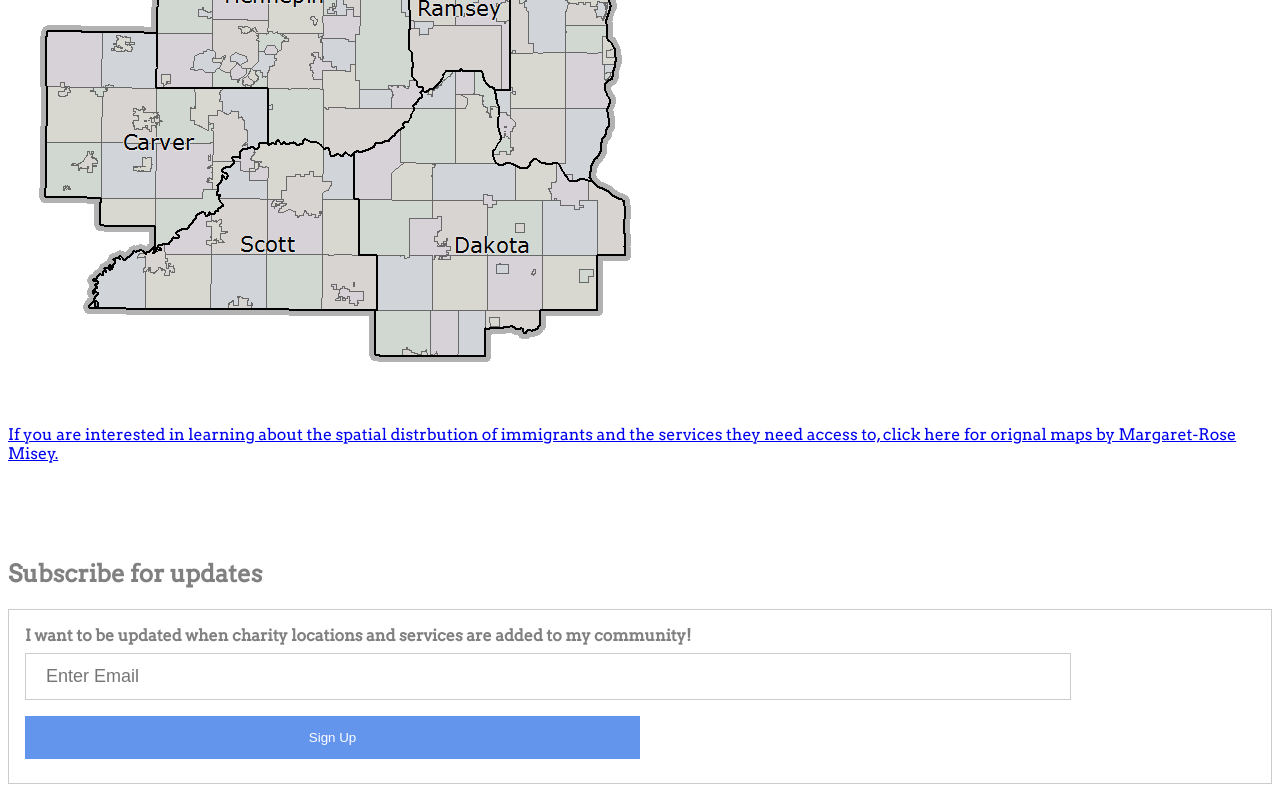
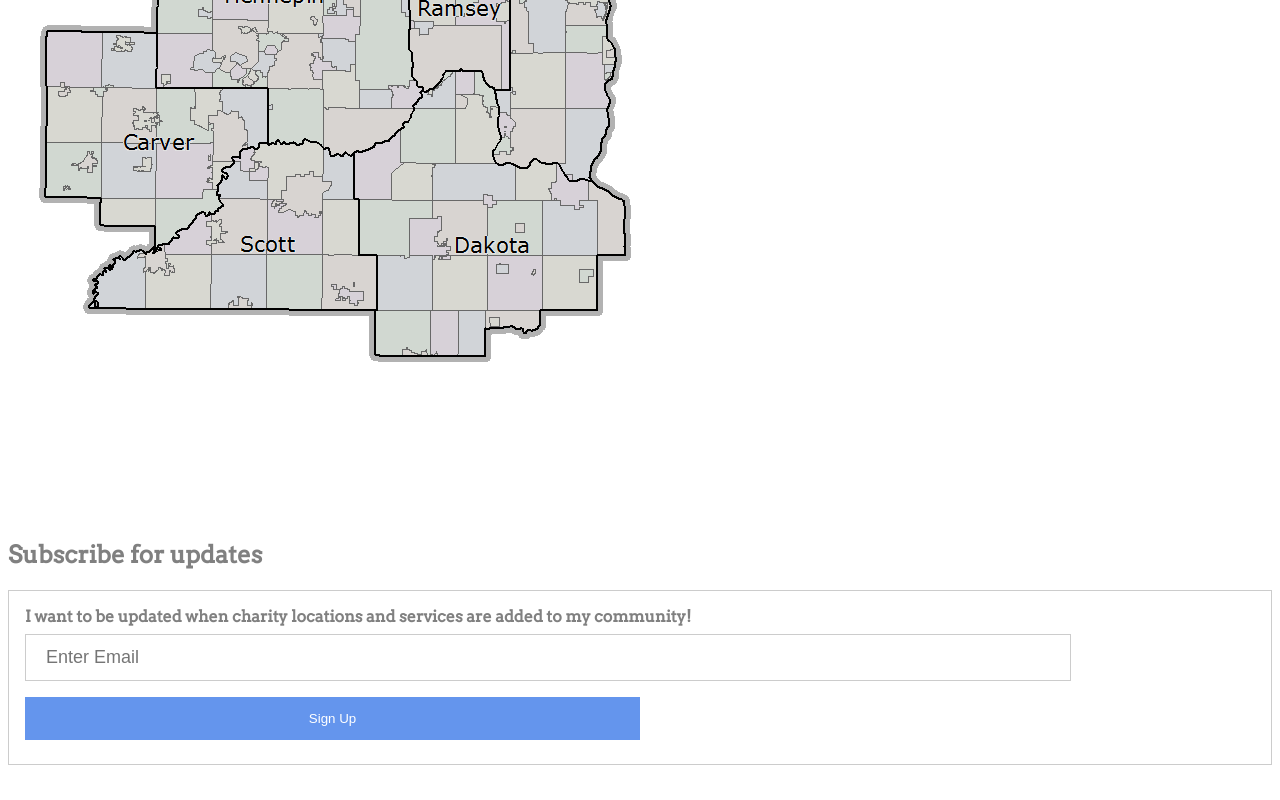
Before and after one commit to MargaretRoseMisey/MargaretRoseMisey.github.io, a plain HTML site: page MNrefugeeservices.html in a window 1280 px wide. Shown: the part 2173-2973 px from the top of the page. Drawn offline with Linux system fonts and the light colour scheme.

Commit message:
Update MNrefugeeservices.html

```diff
--- a/MNrefugeeservices.html
+++ b/MNrefugeeservices.html
@@ -100,7 +100,7 @@ The preferred geographic footprint for this work is the 7-country Metro area (wh
 <br>
 <br>
 <br>
-<a href="Maps.html">If you are interested in learning about the spatial distrbution of immigrants and the services they need access to, click here for orignal maps by Margaret-Rose Misey.</a>
+
 <br>
 <br>
 <br>
```
